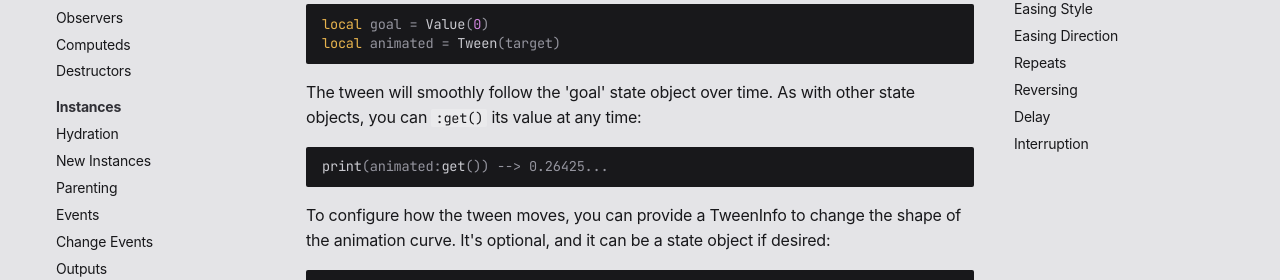
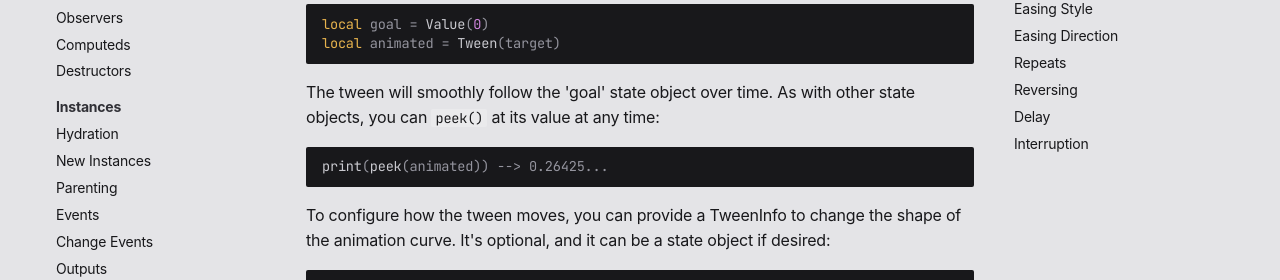
Before and after one commit to dphfox/Fusion, an MkDocs documentation site: the page built from docs/tutorials/animation/tweens.md, in a window 1280 px wide and 900 px high, scrolled down 694 px. Shown: the part 153-433 px from the top of the window. Built offline with MkDocs 1.6.1 and Material for MkDocs 9.7.7, drawn with Linux system fonts in a browser that asks for light colours; some web fonts are replaced; comment, search, counter and statistics services are not loaded; the version menu is left out.

Commit message:
Update Tweens tutorial to use peek

````diff
--- a/docs/tutorials/animation/tweens.md
+++ b/docs/tutorials/animation/tweens.md
@@ -25,10 +25,10 @@ local animated = Tween(target)
 ```
 
 The tween will smoothly follow the 'goal' state object over time. As with other
-state objects, you can `:get()` its value at any time:
+state objects, you can `peek()` at its value at any time:
 
 ```Lua
-print(animated:get()) --> 0.26425...
+print(peek(animated)) --> 0.26425...
 ```
 
 To configure how the tween moves, you can provide a TweenInfo to change the
````
